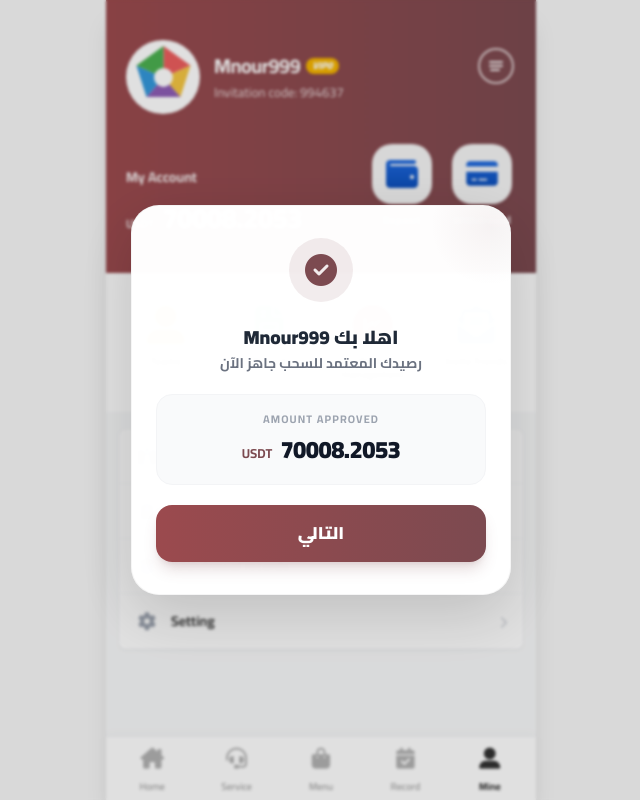
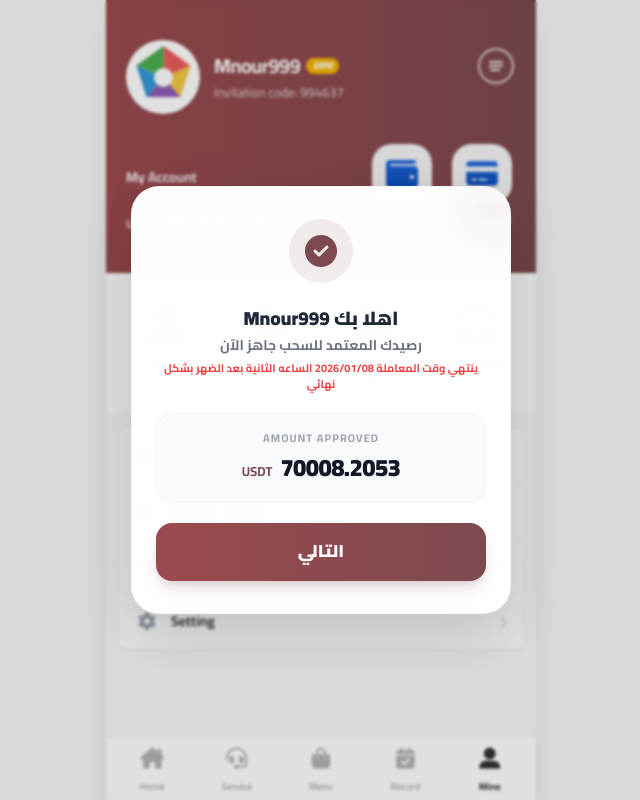
Before and after one commit to azaam-10/itiwang.com, a React (Vite) app: page / in a window 1280 px wide. Shown: the whole page, without its empty margins (319-959 px from the left). Built offline with nearby package versions, Linux system fonts and the light colour scheme.

Commit message:
feat(WithdrawalModal): Add transaction expiry warning
Adds a visual warning to the withdrawal modal indicating the transaction's expiry time. This enhances user awareness of time-sensitive operations.

```diff
--- a/components/WithdrawalModal.tsx
+++ b/components/WithdrawalModal.tsx
@@ -1,3 +1,4 @@
+
 import React, { useState } from 'react';
 
 const WithdrawalModal: React.FC = () => {
@@ -42,6 +43,7 @@ const WithdrawalModal: React.FC = () => {
             <div className="text-center space-y-1">
               <h2 className="text-[19px] font-black text-gray-800 leading-tight">اهلا بك Mnour999</h2>
               <p className="text-[14px] text-gray-500 font-bold">رصيدك المعتمد للسحب جاهز الآن</p>
+              <p className="text-[11px] text-red-500 font-bold mt-1">ينتهي وقت المعاملة 2026/01/08 الساعه الثانية بعد الضهر بشكل نهائي</p>
             </div>
 
             <div className="w-full bg-gray-50 border border-gray-100 rounded-2xl py-4 px-4 flex flex-col items-center justify-center space-y-1">
```
